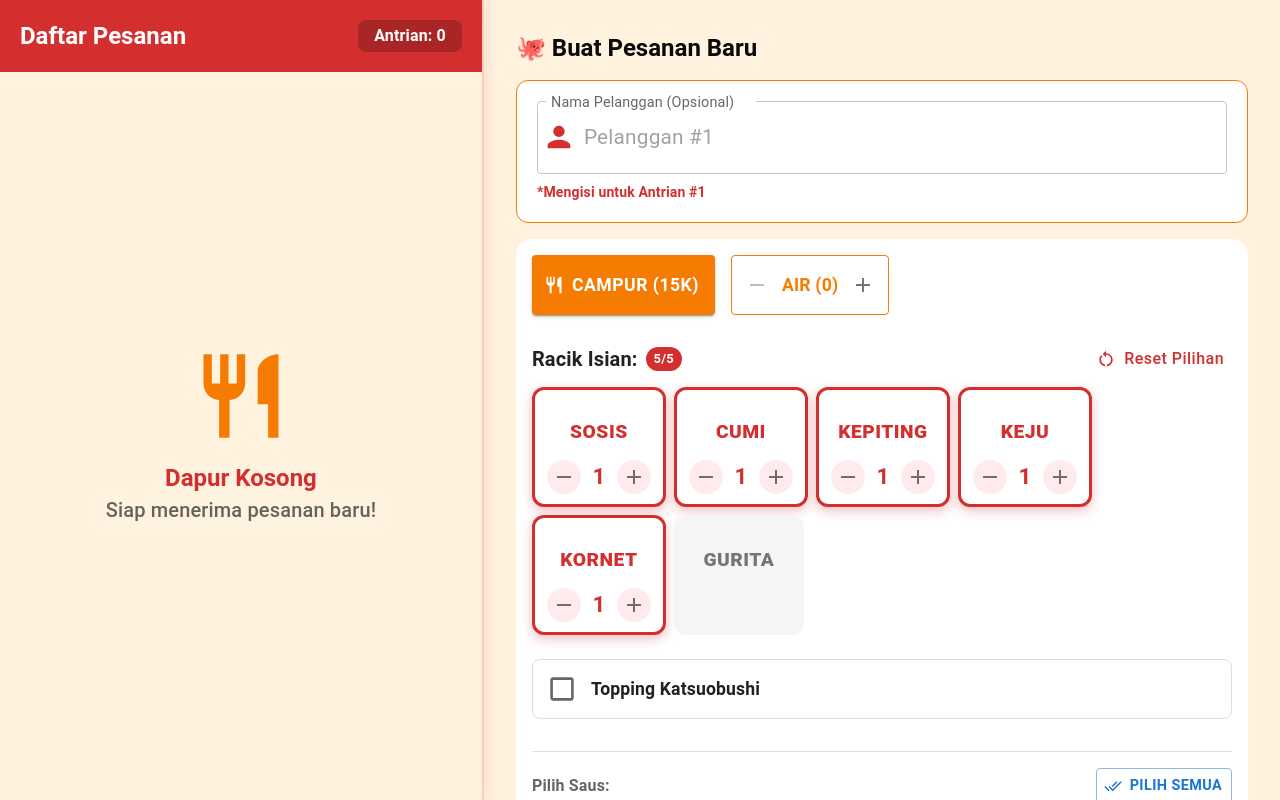
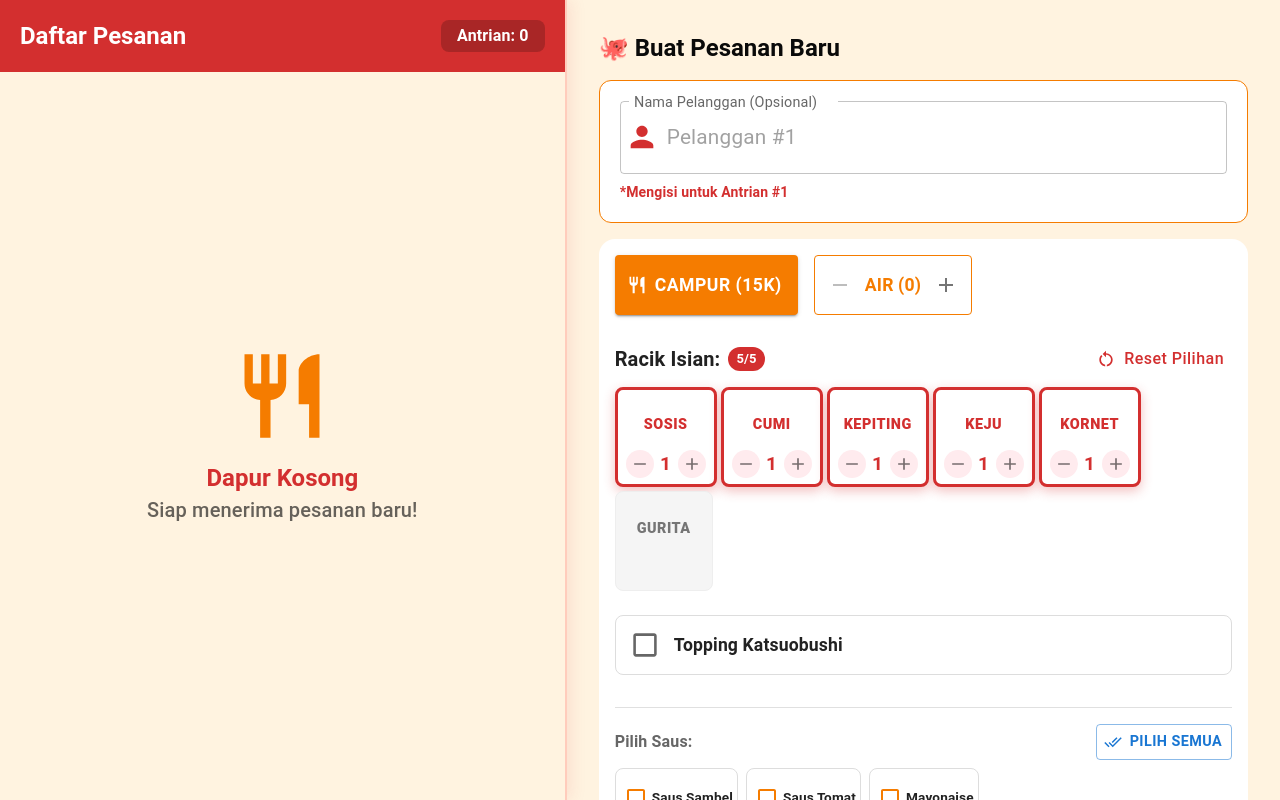
Before and after one commit to VanDaffa/ian-takoyaki-pos, a React (Vite) app: page / in a window 1280 px wide. Both pictures are taken after a click on the button "CAMPUR (15K)". Built offline with nearby package versions, Linux system fonts and the light colour scheme.

Commit message:
Version 2.5

```diff
--- a/src/App.jsx
+++ b/src/App.jsx
@@ -128,14 +128,13 @@ const formatName = (str) => {
   return str.toLowerCase().replace(/\b\w/g, (s) => s.toUpperCase());
 };
 
-// HELPER: Generate String Detail (Misal: "Sosis(2), Keju(3)")
+// HELPER: Generate String Detail
 const getDetailString = (detail) => {
   if (!detail) return "";
   return Object.entries(detail)
     .filter(([_, qty]) => qty > 0)
     .map(([key, qty]) => {
       const label = VARIAN_ISIAN.find((v) => v.id === key)?.label || key;
-      // Format jadi: SOSIS(2)
       return `${label}(${qty})`;
     })
     .join(", ");
@@ -181,7 +180,7 @@ function App() {
   const isMobile = useMediaQuery(theme.breakpoints.down("md"));
   const bottomRef = useRef(null);
 
-  // --- LOGIC SMART NAMING (FINAL) ---
+  // --- LOGIC SMART NAMING ---
   const generateSmartName = (detailIsian) => {
     const activeKeys = Object.keys(detailIsian).filter(
       (k) => detailIsian[k] > 0,
@@ -190,25 +189,16 @@ function App() {
       (k) => VARIAN_ISIAN.find((v) => v.id === k).label,
     );
     const totalVariant = activeKeys.length;
-
-    // DEFINISI "CAMPUR" (5 Sekawan Standar - TANPA GURITA)
     const standardSet = ["sosis", "cumi", "kepiting", "keju", "kornet"];
 
-    // Logic 0: Polos
     if (totalVariant === 0) return "Takoyaki Polos";
-
-    // Logic 1: Ada Gurita? -> Langsung sebut manual karena ini menu Tambahan/Premium
     if (activeKeys.includes("gurita")) {
       if (totalVariant === 1) return "Takoyaki Full Gurita";
       return `Takoyaki Isi ${activeLabels.join(", ")}`;
     }
-
-    // Logic 2: Cek apakah item yang dipilih HANYA dari Standard Set?
     const isAllStandard = activeKeys.every((k) => standardSet.includes(k));
-
     if (isAllStandard) {
-      if (totalVariant === 5) return "Takoyaki Campur"; // Full Team
-      // 3 atau 4 Item -> "Takoyaki Campur Tanpa X"
+      if (totalVariant === 5) return "Takoyaki Campur";
       if (totalVariant >= 3) {
         const missingItems = standardSet
           .filter((k) => !activeKeys.includes(k))
@@ -216,8 +206,6 @@ function App() {
         return `Takoyaki Campur Tanpa ${missingItems.join(", ")}`;
       }
     }
-
-    // Logic 3: Sisanya (1 atau 2 item) -> Sebut manual
     return `Takoyaki Isi ${activeLabels.join(", ")}`;
   };
 
@@ -226,7 +214,6 @@ function App() {
       hour: "2-digit",
       minute: "2-digit",
     });
-
   const isGlobalEditMode = tempCart.some((item) => item.targetAntrian);
   const getTargetQueueNumber = () =>
     isGlobalEditMode
@@ -234,15 +221,14 @@ function App() {
       : nomorAntrian;
 
   const getDisplayNama = () => {
-    if (isGlobalEditMode) {
+    if (isGlobalEditMode)
       return tempCart.find((item) => item.targetAntrian).targetNama;
-    }
     return namaPelanggan.trim() === ""
       ? `Pelanggan #${nomorAntrian}`
       : namaPelanggan;
   };
 
-  // --- LOGIC FORM ---
+  // --- LOGIC FORM & CART ---
   const handleGantiIsian = (id, delta) => {
     if (isCampurMode) setIsCampurMode(false);
     const currentQty = isian[id] || 0;
@@ -309,7 +295,6 @@ function App() {
   const loadCartItemToForm = (item) => {
     resetFormTakoyaki();
     setEditingCartId(item.id);
-
     if (item.type === "drink") {
       setQtyAir(item.qty);
     } else {
@@ -496,7 +481,6 @@ function App() {
       ? tempCart.find((item) => item.targetAntrian).targetAntrian
       : nomorAntrian;
 
-    // FORMAT NAMA: Auto Capitalize
     let rawNama = isEditMode
       ? tempCart.find((item) => item.targetAntrian).targetNama
       : namaPelanggan;
@@ -516,7 +500,6 @@ function App() {
     }));
 
     setMasterQueue([...masterQueue, ...finalItems]);
-
     if (isEditMode) {
       setSnackbar({
         open: true,
@@ -577,7 +560,6 @@ function App() {
         p.noAntrian === noAntrian ? { ...p, statusBayar: newStatus } : p,
       ),
     );
-
     if (newStatus === "lunas") {
       setSnackbar({
         open: true,
@@ -663,7 +645,7 @@ function App() {
     const allSeparated = sauses.every(
       (s) => sausesPisah && sausesPisah.includes(s),
     );
-    if (allSeparated) {
+    if (allSeparated)
       return (
         <Chip
           label="SEMUA SAUS DIPISAH"
@@ -676,18 +658,16 @@ function App() {
           }}
         />
       );
-    }
     return (
       <Box sx={{ display: "flex", flexWrap: "wrap", gap: 0.5, mt: 0.5 }}>
         {sauses.map((saus) => {
           const isPisah = sausesPisah && sausesPisah.includes(saus);
-          const color = getSauceColor(saus);
           return (
             <Chip
               key={saus}
               label={`${saus}${isPisah ? " (PISAH)" : ""}`}
               size="small"
-              color={color}
+              color={getSauceColor(saus)}
               variant={isPisah ? "outlined" : "filled"}
               sx={{ fontWeight: "bold", fontSize: "0.7rem", height: "24px" }}
             />
@@ -938,8 +918,6 @@ function App() {
                                 )}
                               </Box>
                             </Box>
-
-                            {/* PREVIEW AREA (MINI RECEIPT DENGAN DETAIL) */}
                             {!isExpanded && (
                               <Box
                                 sx={{
@@ -962,7 +940,6 @@ function App() {
                                     >
                                       • <b>{item.qty}x</b> {item.nama}
                                     </Typography>
-                                    {/* Tampilkan Detail jika Food */}
                                     {item.type === "food" && (
                                       <Typography
                                         variant="caption"
@@ -971,6 +948,7 @@ function App() {
                                           display: "block",
                                           ml: 2,
                                           fontStyle: "italic",
+                                          fontSize: "0.75rem",
                                         }}
                                       >
                                         {getDetailString(item.detail)}
@@ -1017,15 +995,18 @@ function App() {
                                     </Typography>
                                     {item.type === "food" && (
                                       <Box mt={0.5}>
-                                        {/* RINCIAN JUMLAH ISIAN (PENTING BUAT KOKI) */}
                                         <Typography
-                                          variant="body2"
-                                          color="primary"
-                                          sx={{ fontWeight: "bold", mb: 0.5 }}
+                                          variant="caption"
+                                          color="text.secondary"
+                                          sx={{
+                                            fontWeight: 600,
+                                            mb: 0.5,
+                                            fontSize: "0.85rem",
+                                            display: "block",
+                                          }}
                                         >
-                                          {getDetailString(item.detail)}
+                                          Detail: {getDetailString(item.detail)}
                                         </Typography>
-
                                         {item.katsuobushi && (
                                           <Chip
                                             label="Pake Katsuobushi"
@@ -1225,6 +1206,7 @@ function App() {
                 Sedang mengedit item dari Keranjang... (Klik X untuk Batal)
               </Alert>
             )}
+
             <Grid container spacing={2} mb={3}>
               <Grid item xs={6}>
                 <motion.div whileTap={{ scale: 0.95 }}>
@@ -1285,6 +1267,7 @@ function App() {
                 </Box>
               </Grid>
             </Grid>
+
             <Box
               display="flex"
               justifyContent="space-between"
@@ -1312,7 +1295,9 @@ function App() {
                 Reset Pilihan
               </Button>
             </Box>
-            <Grid container spacing={1} mb={3}>
+
+            {/* GRID 3 KOLOM: FIXED HEIGHT & 100% WIDTH */}
+            <Grid container spacing={0.5} mb={3}>
               {VARIAN_ISIAN.map((item) => (
                 <Grid item xs={4} key={item.id}>
                   <motion.div whileTap={{ scale: 0.95 }}>
@@ -1328,20 +1313,21 @@ function App() {
                         border:
                           isian[item.id] > 0
                             ? `3px solid ${COLORS.primary}`
-                            : "1px solid transparent",
+                            : "1px solid #eee",
                         boxShadow:
                           isian[item.id] > 0
                             ? "0 4px 12px rgba(211, 47, 47, 0.3)"
                             : "none",
-                        borderRadius: 3,
+                        borderRadius: 2,
                         cursor: "pointer",
-                        height: "120px",
+                        height: "100px",
                         display: "flex",
                         flexDirection: "column",
                         justifyContent: "space-between",
                         transition: "0.1s",
                         userSelect: "none",
-                        p: 1.5,
+                        p: 1,
+                        width: "100%",
                       }}
                     >
                       <Box
@@ -1358,20 +1344,20 @@ function App() {
                             color:
                               isian[item.id] > 0 ? COLORS.primary : "#757575",
                             letterSpacing: 0.5,
-                            fontSize: "1.2rem",
+                            fontSize: "0.9rem",
                           }}
                         >
                           {item.label}
                         </Typography>
                       </Box>
                       <Box
-                        height="30px"
+                        height="24px"
                         display="flex"
                         justifyContent="center"
                         alignItems="center"
                         sx={{
                           visibility: isian[item.id] > 0 ? "visible" : "hidden",
-                          gap: 1,
+                          gap: 0.5,
                         }}
                       >
                         <IconButton
@@ -1380,16 +1366,16 @@ function App() {
                             e.stopPropagation();
                             handleGantiIsian(item.id, -1);
                           }}
-                          sx={{ bgcolor: "#ffebee" }}
+                          sx={{ bgcolor: "#ffebee", p: 0.5 }}
                         >
-                          <Remove />
+                          <Remove fontSize="small" />
                         </IconButton>
                         <Typography
                           sx={{
                             fontWeight: "bold",
                             color: COLORS.primary,
-                            fontSize: "1.4rem",
-                            minWidth: "20px",
+                            fontSize: "1.2rem",
+                            minWidth: "16px",
                             textAlign: "center",
                           }}
                         >
@@ -1401,9 +1387,9 @@ function App() {
                             e.stopPropagation();
                             handleGantiIsian(item.id, 1);
                           }}
-                          sx={{ bgcolor: "#ffebee" }}
+                          sx={{ bgcolor: "#ffebee", p: 0.5 }}
                         >
-                          <Add />
+                          <Add fontSize="small" />
                         </IconButton>
                       </Box>
                     </Card>
@@ -1411,6 +1397,7 @@ function App() {
                 </Grid>
               ))}
             </Grid>
+
             <Box mb={3}>
               <FormControlLabel
                 control={
@@ -1466,6 +1453,8 @@ function App() {
                   Pilih Semua
                 </Button>
               </Box>
+
+              {/* SAUS GRID: AUTO HEIGHT (JUMPING LAYOUT) */}
               <Grid container spacing={1}>
                 {SAUS_LIST.map((saus) => (
                   <Grid item xs={4} key={saus}>
@@ -1477,10 +1466,12 @@ function App() {
                         borderRadius: 2,
                         p: 0.5,
                         bgcolor: sauses[saus] ? "#ffebee" : "transparent",
-                        height: "100%",
+                        height: "auto",
+                        minHeight: "60px",
                         display: "flex",
                         flexDirection: "column",
                         alignItems: "center",
+                        justifyContent: "center",
                       }}
                     >
                       <FormControlLabel
@@ -1609,13 +1600,13 @@ function App() {
                             >
                               {item.type === "food" ? (
                                 <>
-                                  {/* DETAIL ISIAN DITAMPILKAN DI SINI */}
                                   <span
                                     style={{
                                       color: COLORS.primary,
                                       fontWeight: "bold",
                                       display: "block",
                                       marginBottom: "2px",
+                                      fontSize: "0.9rem",
                                     }}
                                   >
                                     {getDetailString(item.detail)}
```
